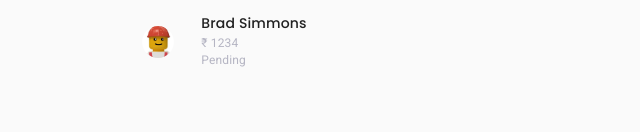
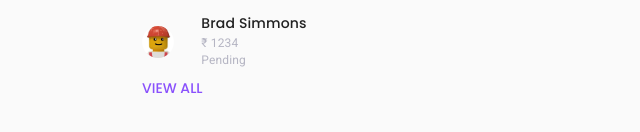
Before and after one commit to pankzagrwal/share2d, a React (Create React App) app: page / in a window 1280 px wide. Shown: the part 1601-1733 px from the top of the page, without its empty margins (308-948 px from the left). Built offline with nearby package versions, Linux system fonts and the light colour scheme; sample sign-in values are in the browser's storage.

Commit message:
Update referal.js

```diff
--- a/src/components/Referal/referal.js
+++ b/src/components/Referal/referal.js
@@ -88,6 +88,9 @@ const Referal = () => {
           <Prospect />
           <Prospect />
         </Grid>
+        <Grid item xs={10}>
+          <Button  color='primary'>View All</Button>
+        </Grid>
       </Grid>
     )
 }
```
